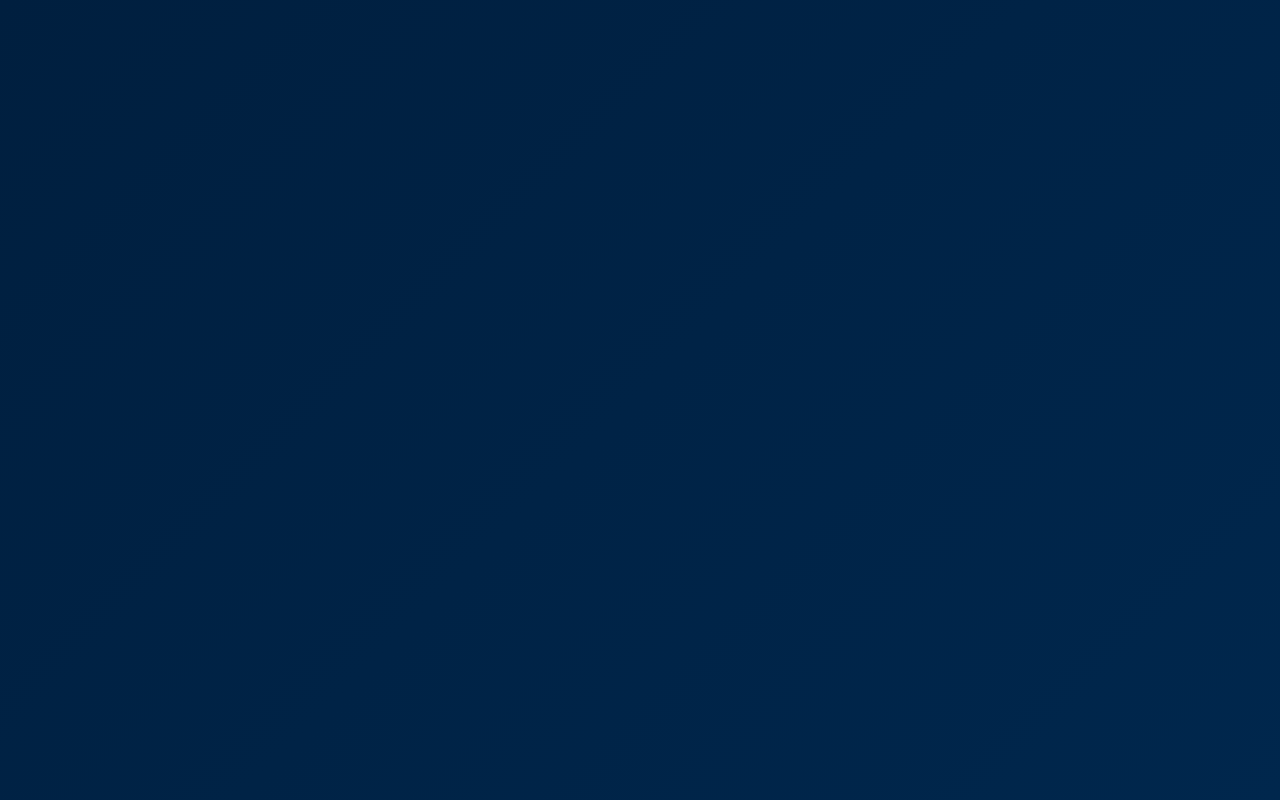
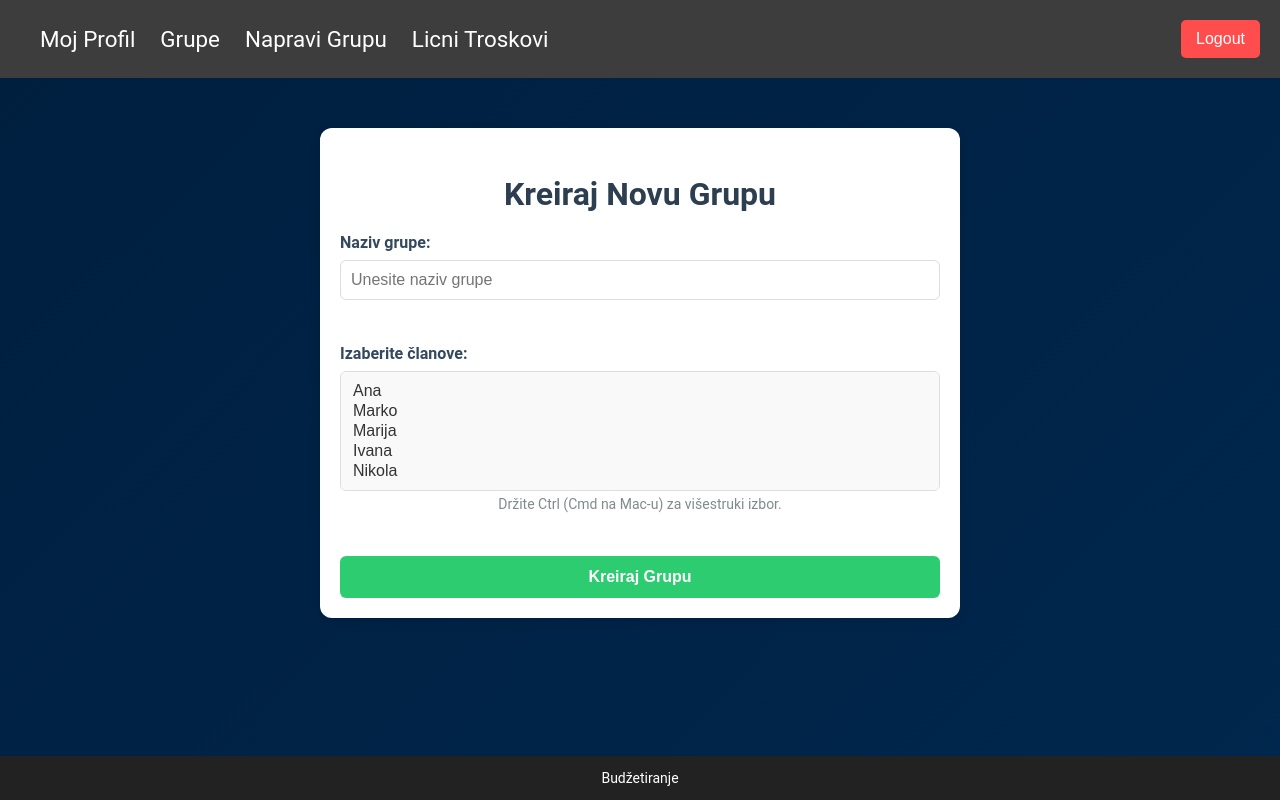
Before and after one commit to elab-development/internet-tehnologije-2024-projekat-budzetiranje_2021_0150, a React (Create React App) app in the folder front_domaci/: page /create-group in a window 1280 px wide. Before the commit this address had no page. Built offline with nearby package versions, Linux system fonts and the light colour scheme.

Commit message:
Kreirana stranica za kreiranje grupe za potrebe domaceg iz reacta

```diff
--- a/front_domaci/src/App.js
+++ b/front_domaci/src/App.js
@@ -7,6 +7,7 @@ import Register from './Components/Register';
 import Profile from './Components/Profile';
 import Groups from './Components/Groups';
 import GroupExpenses from './Components/GroupExpenses';
+import CreateGroup from './Components/CreateGroup';
 function App() {
 
 
@@ -20,9 +21,10 @@ function App() {
         <Routes>
           <Route path="/" element={<Login />} />
           <Route path="/register" element={<Register />} />
-           <Route path="/profile" element={<Profile />} />
-              <Route path="/groups" element={<Groups />} />
-                 <Route path="/groups/:id" element={<GroupExpenses />} />
+          <Route path="/profile" element={<Profile />} />
+          <Route path="/groups" element={<Groups />} />
+          <Route path="/groups/:id" element={<GroupExpenses />} />
+          <Route path="/create-group" element={<CreateGroup/>} />
         </Routes>
       </div>
     </Router>
--- /dev/null
+++ b/front_domaci/src/Components/CreateGroup.css
@@ -0,0 +1,100 @@
+body {
+    font-family: 'Roboto', sans-serif;
+    background-color: #f4f6f9;
+    margin: 0;
+    padding: 0;
+    color: #333;
+  }
+
+  .create-group-container {
+    max-width: 600px;
+    margin: 50px auto;
+    padding: 20px;
+    background-color: #ffffff;
+    border-radius: 12px;
+    box-shadow: 0 4px 12px rgba(0, 0, 0, 0.1);
+  }
+
+  h2 {
+    text-align: center;
+    color: #2c3e50;
+    margin-bottom: 20px;
+  }
+
+
+  .create-group-form .form-group {
+    margin-bottom: 20px;
+  }
+
+  .create-group-form label {
+    display: block;
+    font-weight: bold;
+    margin-bottom: 8px;
+    color: #34495e;
+  }
+
+  .create-group-form input,
+  .create-group-form textarea {
+    width: 100%;
+    padding: 10px;
+    border: 1px solid #ddd;
+    border-radius: 6px;
+    font-size: 16px;
+    color: #333;
+    box-sizing: border-box;
+  }
+
+  .create-group-form textarea {
+    resize: none;
+    height: 100px;
+  }
+
+  .create-group-form input:focus,
+  .create-group-form textarea:focus {
+    border-color: #3498db;
+    outline: none;
+    box-shadow: 0 0 5px rgba(52, 152, 219, 0.3);
+  }
+
+
+  .submit-button {
+    width: 100%;
+    padding: 12px;
+    font-size: 16px;
+    font-weight: bold;
+    color: white;
+    background-color: #2ecc71;
+    border: none;
+    border-radius: 6px;
+    cursor: pointer;
+    transition: background-color 0.3s ease, transform 0.2s ease;
+  }
+
+  .submit-button:hover {
+    background-color: #27ae60;
+    transform: translateY(-3px);
+  }
+
+.create-group-form select {
+    width: 100%;
+    height: 120px;
+    padding: 10px;
+    border: 1px solid #ddd;
+    border-radius: 6px;
+    font-size: 16px;
+    background-color: #f9f9f9;
+    color: #333;
+  }
+
+  .create-group-form select:focus {
+    border-color: #3498db;
+    outline: none;
+    box-shadow: 0 0 5px rgba(52, 152, 219, 0.3);
+  }
+
+  small {
+    display: block;
+    margin-top: 5px;
+    color: #7f8c8d;
+    font-size: 14px;
+  }
--- /dev/null
+++ b/front_domaci/src/Components/CreateGroup.jsx
@@ -0,0 +1,76 @@
+import React, { useState } from "react";
+import { useNavigate } from "react-router-dom";
+import "./CreateGroup.css";
+import Navigation from "./Navigation";
+import Footer from "./Footer";
+
+const CreateGroup = () => {
+  const [groupName, setGroupName] = useState("");
+  const [selectedMembers, setSelectedMembers] = useState([]);
+  const navigate = useNavigate();
+  const [users, setUsers] = useState([
+    { id: 1, name: "Ana" },
+    { id: 2, name: "Marko" },
+    { id: 3, name: "Marija" },
+    { id: 4, name: "Ivana" },
+    { id: 5, name: "Nikola" },
+  ]);
+
+  const handleMemberChange = (e) => {
+    const selectedOptions = Array.from(e.target.selectedOptions).map(
+      (option) => option.value
+    );
+    setSelectedMembers(selectedOptions);
+  };
+
+  const handleSubmit = (e) => {
+    e.preventDefault();
+    alert(`Grupa "${groupName}" je uspešno kreirana!`);
+    navigate("/groups");
+  };
+
+  return (
+    <>
+    <Navigation/>
+    <div className="create-group-container">
+      <h2>Kreiraj Novu Grupu</h2>
+      <form className="create-group-form" onSubmit={handleSubmit}>
+        <div className="form-group">
+          <label htmlFor="groupName">Naziv grupe:</label>
+          <input
+            type="text"
+            id="groupName"
+            value={groupName}
+            onChange={(e) => setGroupName(e.target.value)}
+            placeholder="Unesite naziv grupe"
+          />
+        </div>
+
+        <div className="form-group">
+          <label htmlFor="members">Izaberite članove:</label>
+          <select
+            id="members"
+            multiple
+            value={selectedMembers}
+            onChange={handleMemberChange}
+          >
+            {users.map((user) => (
+              <option key={user.id} value={user.id}>
+                {user.name}
+              </option>
+            ))}
+          </select>
+          <small>Držite Ctrl (Cmd na Mac-u) za višestruki izbor.</small>
+        </div>
+
+        <button type="submit" className="submit-button">
+          Kreiraj Grupu
+        </button>
+      </form>
+    </div>
+    <Footer/>
+    </>
+  );
+};
+
+export default CreateGroup;
```
